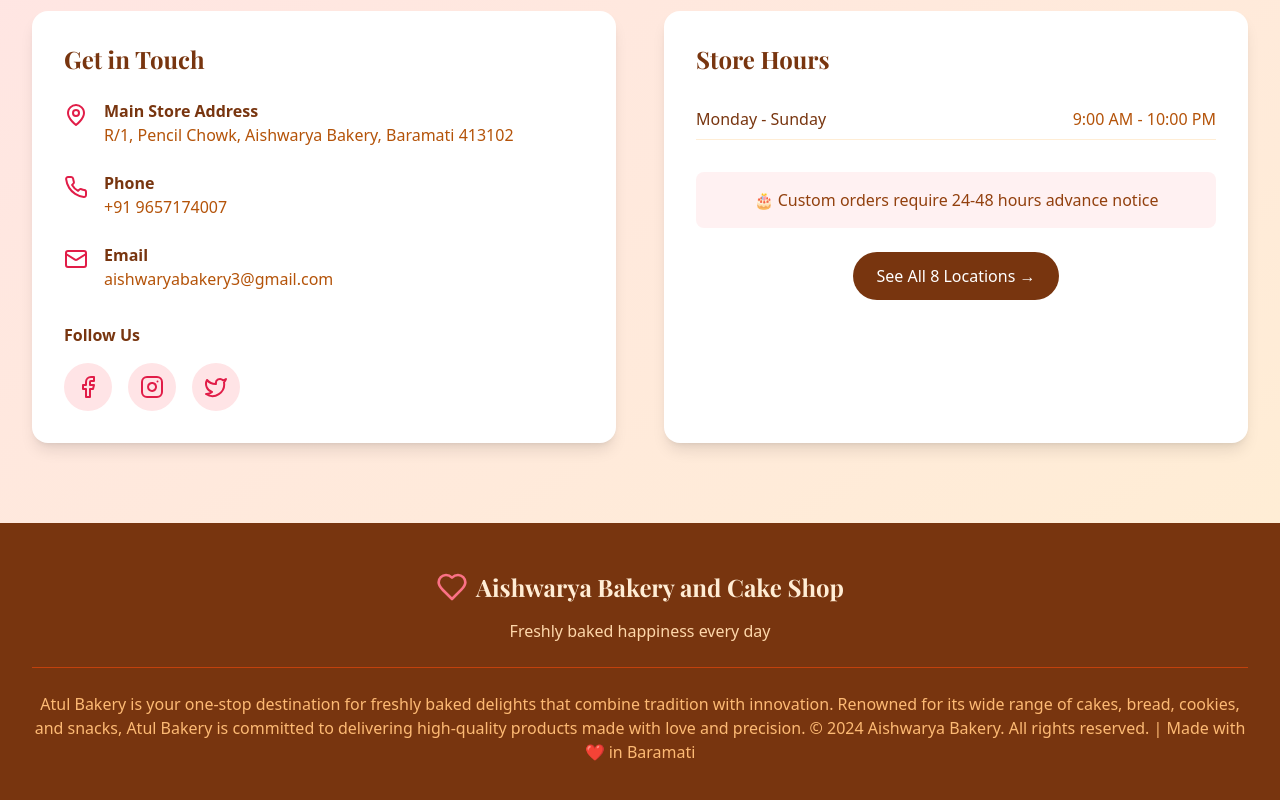
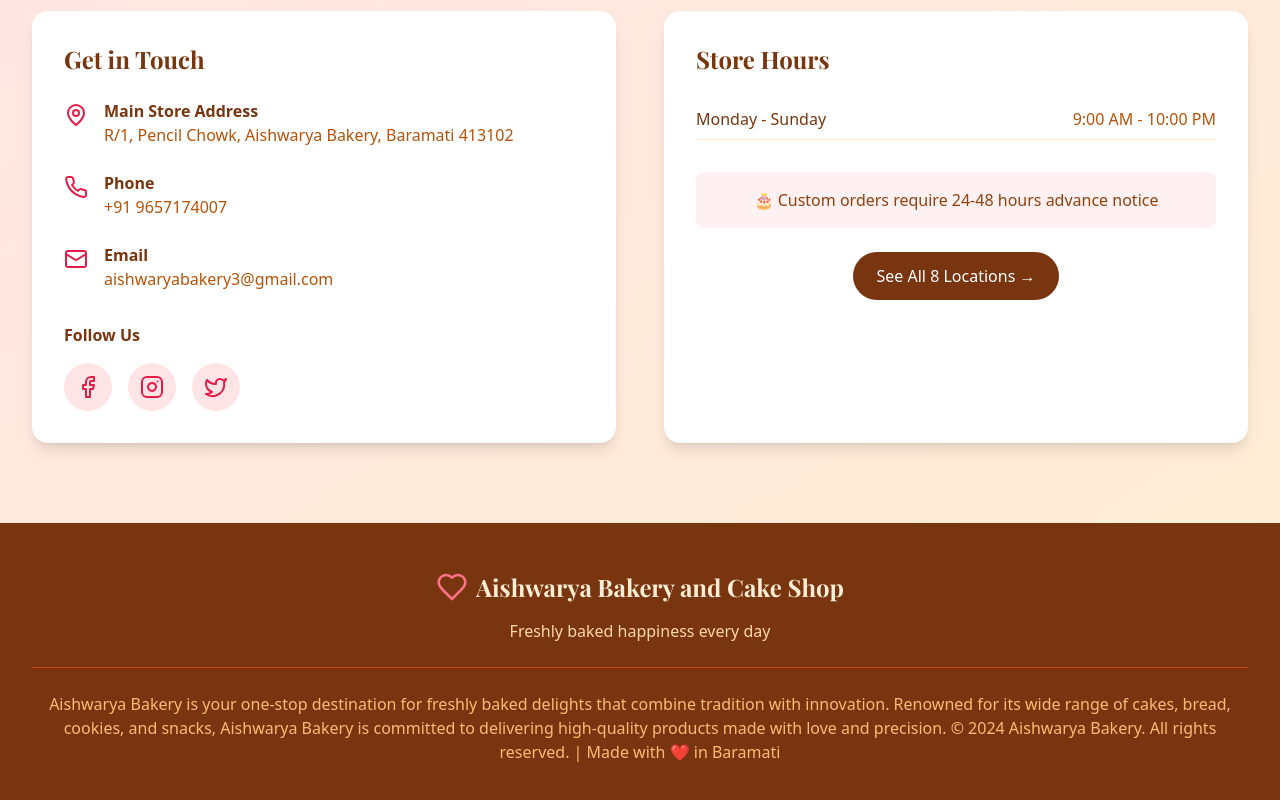
Before and after one commit to Atharva096/BakeryWebsite, a React (Vite) app: page / in a window 1280 px wide. Shown: the part 5479-6279 px from the top of the page. Built offline with nearby package versions, Linux system fonts and the light colour scheme; a web font is replaced by a local one.

Commit message:
adding footers

```diff
--- a/src/pages/Home.tsx
+++ b/src/pages/Home.tsx
@@ -455,7 +455,7 @@ export default function Home() {
             <p className="text-orange-200 mb-6">Freshly baked happiness every day</p>
             <div className="border-t border-orange-700 pt-6">
               <p className="text-orange-300">
-                Atul Bakery is your one-stop destination for freshly baked delights that combine tradition with innovation. Renowned for its wide range of cakes, bread, cookies, and snacks, Atul Bakery is committed to delivering high-quality products made with love and precision.
+                Aishwarya Bakery is your one-stop destination for freshly baked delights that combine tradition with innovation. Renowned for its wide range of cakes, bread, cookies, and snacks, Aishwarya Bakery is committed to delivering high-quality products made with love and precision.
                 © 2024 Aishwarya Bakery. All rights reserved. | Made with ❤️ in Baramati
               </p>
             </div>
```
